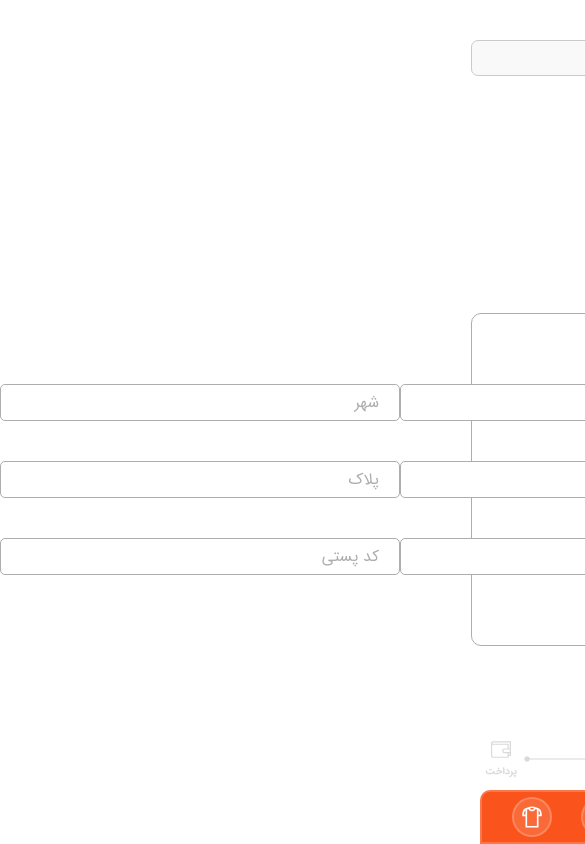
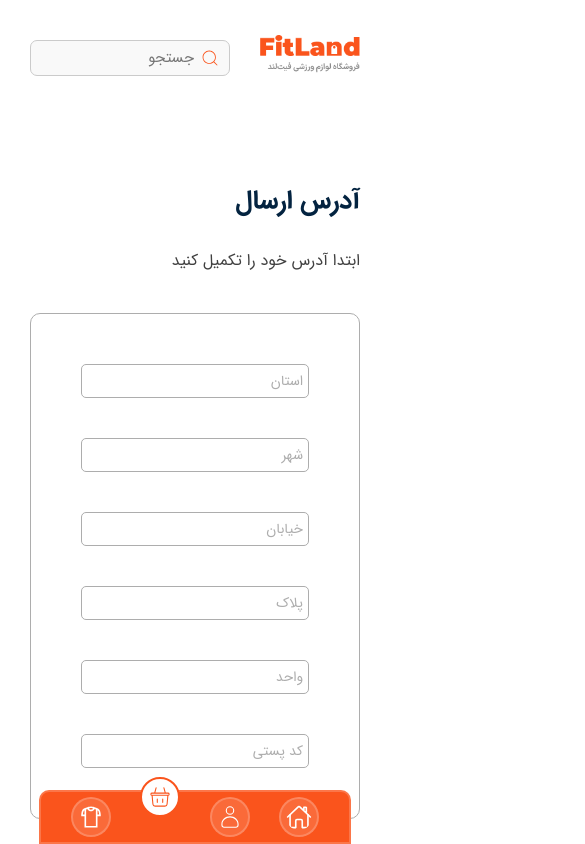
Before and after one commit to NooberThanYall/FitLand, a React (Vite) app: page /GetAddress in a window 390 px wide. Shown: the top 844 px of the page, 585 px wide, since content can reach past the window. Built offline with nearby package versions, Linux system fonts and the light colour scheme.

Commit message:
make responsvie the get address page

```diff
--- a/src/Components/Cart/BuyProcess/BuyProcess.tsx
+++ b/src/Components/Cart/BuyProcess/BuyProcess.tsx
@@ -1,7 +1,7 @@
 import './BuyProcess.css'
 import './mediaBuyProcess.css'
 import { CiShoppingCart } from "react-icons/ci";
-import { BiLocationPlus } from "react-icons/bi";
+import { CiLocationOn } from "react-icons/ci";
 import { TfiWallet } from "react-icons/tfi";
 import { useLocation } from 'react-router';
 
@@ -11,9 +11,9 @@ export default function BuyProcess() {
 
     return (
         <div className="container-icons-process">
-            <p className={`icons-and-titles-process ${location.pathname === '/Cart' ? 'icon-on' : ''}`}><CiShoppingCart size={25} /> سبد خرید</p>
-            <img src="Imgs/process-line.png" className='img-line-buy-process' />
-            <p className='icons-and-titles-process'><BiLocationPlus size={25} /> ثبت نشانی</p>
+            <p className={`icons-and-titles-process ${location.pathname === '/Cart' || '/GetAddress' ? 'icon-on' : ''}`}><CiShoppingCart size={25} /> سبد خرید</p>
+            <img src={`${location.pathname === '/GetAddress' ? 'Imgs/blue-line-buy-process.png' : 'Imgs/process-line.png'}`} className='img-line-buy-process' />
+            <p className={`icons-and-titles-process ${location.pathname === '/GetAddress' ? 'icon-on' : ''}`}><CiLocationOn size={25} /> ثبت نشانی</p>
             <img src="Imgs/process-line.png" className='img-line-buy-process' />
             <p className='icons-and-titles-process'><TfiWallet size={20} /> پرداخت</p>
         </div>
--- a/src/Components/Cart/Cart.css
+++ b/src/Components/Cart/Cart.css
@@ -72,6 +72,8 @@
     justify-content: center;
     cursor: pointer;
     text-decoration: none;
+    gap: 10px;
+    align-items: center;
 }
 
 .container-list-prices-and-buy-process{
--- a/src/Components/Cart/Cart.tsx
+++ b/src/Components/Cart/Cart.tsx
@@ -1,12 +1,11 @@
 import { Link } from 'react-router'
 import BuyProcess from './BuyProcess/BuyProcess'
 import CardBasket from './CardBasket/CardBasket'
+import { FaArrowLeftLong } from "react-icons/fa6";
 import './Cart.css'
 import './mediaCart.css'
 
-
 export default function Cart() {
-
   return (
     <div className='container'>
 
@@ -20,7 +19,6 @@ export default function Cart() {
         <CardBasket />
       </div>
 
-
       <div className="container-list-prices-and-buy-process">
 
         <BuyProcess />
@@ -30,7 +28,7 @@ export default function Cart() {
           <p className="send-price"><abbr style={{ fontWeight: '500' }}>هزینه ارسال</abbr> ۵۰.۰۰۰ تومان</p>
           <img src="Imgs/Line-modal.png" className='line-prices-list-basket' />
           <p className="total-price-basket"><abbr style={{ fontWeight: '500' }}>مبلغ قابل پرداخت</abbr> ۲۹۰.۰۰۰ تومان</p>
-          <Link className='btn-submit-pruches' to={'/GetAddress'}>تکمیل فرایند خرید</Link>
+          <Link className='btn-submit-pruches' to={'/GetAddress'}>تکمیل فرایند خرید <FaArrowLeftLong /></Link>
         </div>
 
       </div>
--- a/src/Components/Cart/GetAddress/GetAddress.css
+++ b/src/Components/Cart/GetAddress/GetAddress.css
@@ -16,26 +16,31 @@
 
 .container-inputs-address{
     width: 100%;
-    display: grid;
-    grid-template-columns: repeat(2, 400px);
-    justify-content: space-evenly;
-    row-gap: 40px;
+    display: flex;
     margin-top: 40px;
     border: 1px solid #ADADAD;
     border-radius: 10px;
-    padding: 70px 0px;
+    padding: 50px;
     margin-bottom: 80px;
+    gap: 40px;
+}
+
+.div-inputss{
+    width: 100%;
+    display: flex;
+    flex-direction: column;
+    gap: 40px;
 }
 
 .inpts-address{
-    width: 400px;
+    width: 100%;
     border: 1px solid #ADADAD;
     border-radius: 5px;
     outline: none;
     color: black;
     padding: 5px;
     font-size: 16px;
-    padding-right: 20px;
+    padding-right: 10px;
 }
 
 .inpts-address::placeholder{
@@ -79,3 +84,13 @@
     font-size: 16px;
     cursor: pointer;
 }
+
+input[type="number"]::-webkit-outer-spin-button,
+input[type="number"]::-webkit-inner-spin-button {
+    -webkit-appearance: none;
+    margin: 0;
+}
+
+input[type="number"] {
+    -moz-appearance: textfield;
+}
--- a/src/Components/Cart/GetAddress/GetAddress.tsx
+++ b/src/Components/Cart/GetAddress/GetAddress.tsx
@@ -11,12 +11,18 @@ export default function GetAddress() {
         <p className="title-address">ابتدا آدرس خود را تکمیل کنید</p>
 
         <div className="container-inputs-address">
-          <input type="text" placeholder='استان' className='inpts-address' />
-          <input type="text" placeholder='شهر' className='inpts-address' />
-          <input type="text" placeholder='خیابان' className='inpts-address' />
-          <input type="text" placeholder='پلاک' className='inpts-address' />
-          <input type="text" placeholder='واحد' className='inpts-address' />
-          <input type="text" placeholder='کد پستی' className='inpts-address' />
+          <div className='div-inputss'>
+            <input type="text" placeholder='استان' className='inpts-address' />
+            <input type="text" placeholder='شهر' className='inpts-address' />
+          </div>
+          <div className='div-inputss'>
+            <input type="text" placeholder='خیابان' className='inpts-address' />
+            <input type="number" placeholder='پلاک' className='inpts-address' />
+          </div>
+          <div className='div-inputss'>
+            <input type="number" placeholder='واحد' className='inpts-address' />
+            <input type="number" placeholder='کد پستی' className='inpts-address' />
+          </div>
         </div>
 
         <BuyProcess />
--- a/src/Components/Cart/GetAddress/mediaGetAddress.css
+++ b/src/Components/Cart/GetAddress/mediaGetAddress.css
@@ -0,0 +1,38 @@
+@media only screen and (max-width: 700px) {
+    .inpts-address{
+        font-size: 14px;
+    }
+}
+
+@media only screen and (max-width: 640px) {
+    .inpts-address{
+        font-size: 12px;
+        padding-right: 5px;
+    }
+}
+
+@media only screen and (max-width: 600px) {
+
+    .div-inputss{
+        flex-direction: row;
+    }
+
+    .container-inputs-address{
+        flex-direction: column;
+    }
+
+    .inpts-address{
+        font-size: 14px;
+    }
+}
+
+@media only screen and (max-width: 430px) {
+
+    .div-inputss{
+        flex-direction: column;
+    }
+
+    .container-inputs-address{
+        flex-direction: column;
+    }
+}
--- a/src/Components/Global/BottomMenu/BottomMenu.tsx
+++ b/src/Components/Global/BottomMenu/BottomMenu.tsx
@@ -16,7 +16,7 @@ export default function BottomMenu() {
             <div className='container-bottom-menu'>
                 <Link className="btn-icons" to={'/'}><IoHomeOutline className={`icons-bottom-menu ${location.pathname === '/' ? 'icons-bottom-menu-slected' : ''}`} size={30} /></Link>
                 <Link className="btn-icons" to={'/SignIn'}> <CiUser className={`icons-bottom-menu ${location.pathname === '/SignIn' ? 'icons-bottom-menu-slected' : ''} ${location.pathname === '/Login' ? 'icons-bottom-menu-slected' : ''}`} size={30} /></Link>
-                <Link className="btn-icons" to={'/Cart'}><CiShoppingBasket className={`icons-bottom-menu ${location.pathname === '/Cart' ? 'icons-bottom-menu-slected' : ''}`} size={30} /></Link>
+                <Link className="btn-icons" to={'/Cart'}><CiShoppingBasket className={`icons-bottom-menu ${location.pathname === '/Cart' ? 'icons-bottom-menu-slected' : ''} ${location.pathname === '/GetAddress' ? 'icons-bottom-menu-slected' : ''}`} size={30} /></Link>
                 <Link className="btn-icons" to={'/Shop'}><LiaTshirtSolid className={`icons-bottom-menu ${location.pathname === '/Shop' ? 'icons-bottom-menu-slected' : ''} ${location.pathname === '/MainProduct' ? 'icons-bottom-menu-slected' : ''}`} size={30} /></Link>
             </div>
         </div>
```
